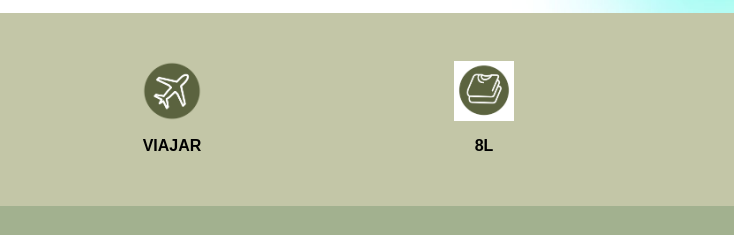
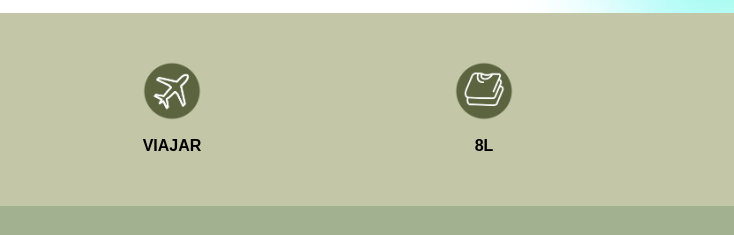
Before and after one commit to Travel-Wash/oferta, a plain HTML site: page index.html in a window 1280 px wide. Shown: the part 1120-1355 px from the top of the page, 0-734 px from the left. Drawn offline with Linux system fonts and the light colour scheme; a web font is replaced by a local one.

Commit message:
Update index.html

```diff
--- a/index.html
+++ b/index.html
@@ -347,7 +347,7 @@
       <p><strong>VIAJAR</strong></p>
     </div>
     <div>
-      <img src="ropa.png" alt="Icono ropa" />
+      <img src="ropa2.png" alt="Icono ropa" />
       <p><strong>8L</strong></p>
     </div>
     <div>
```
